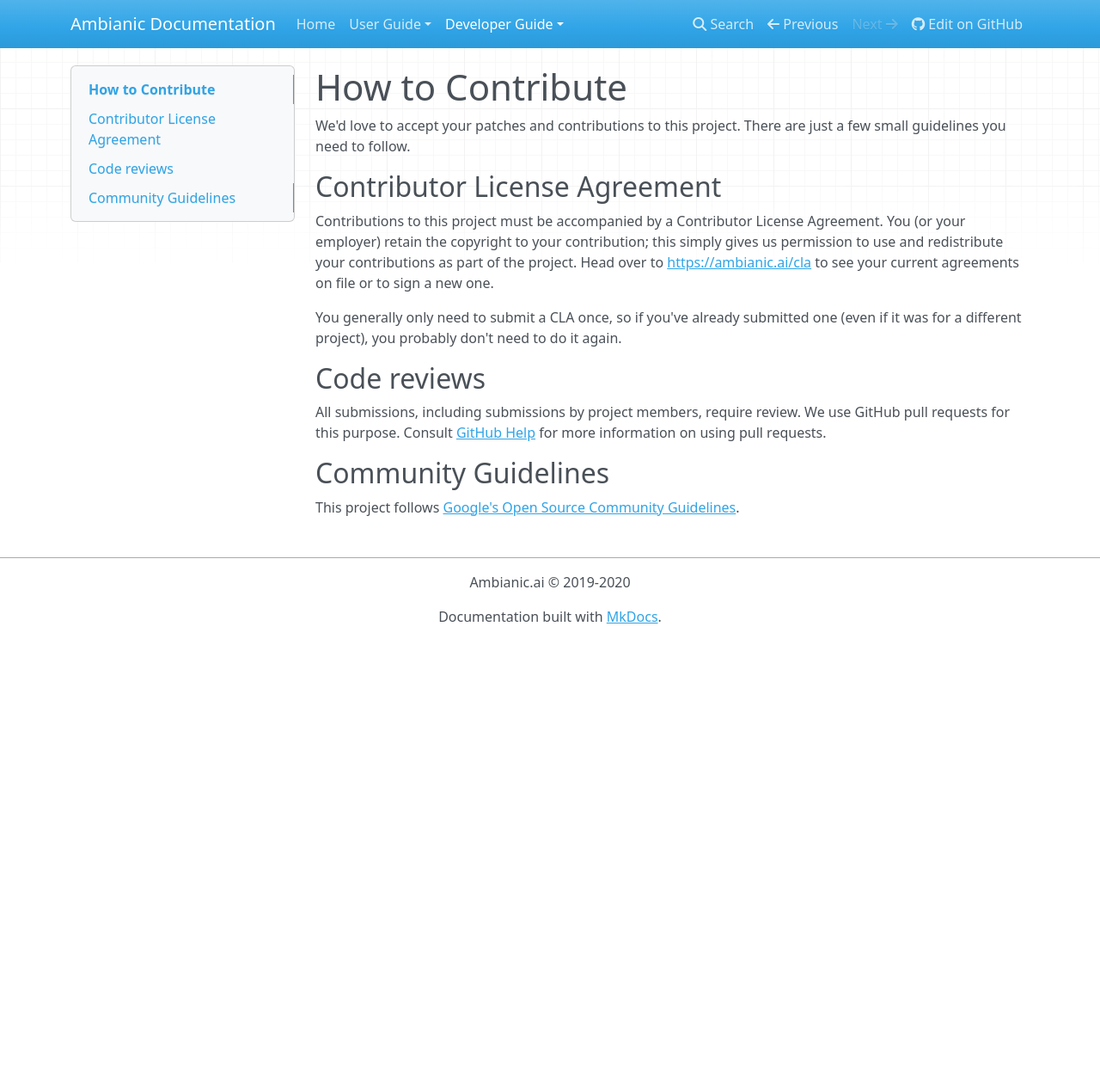
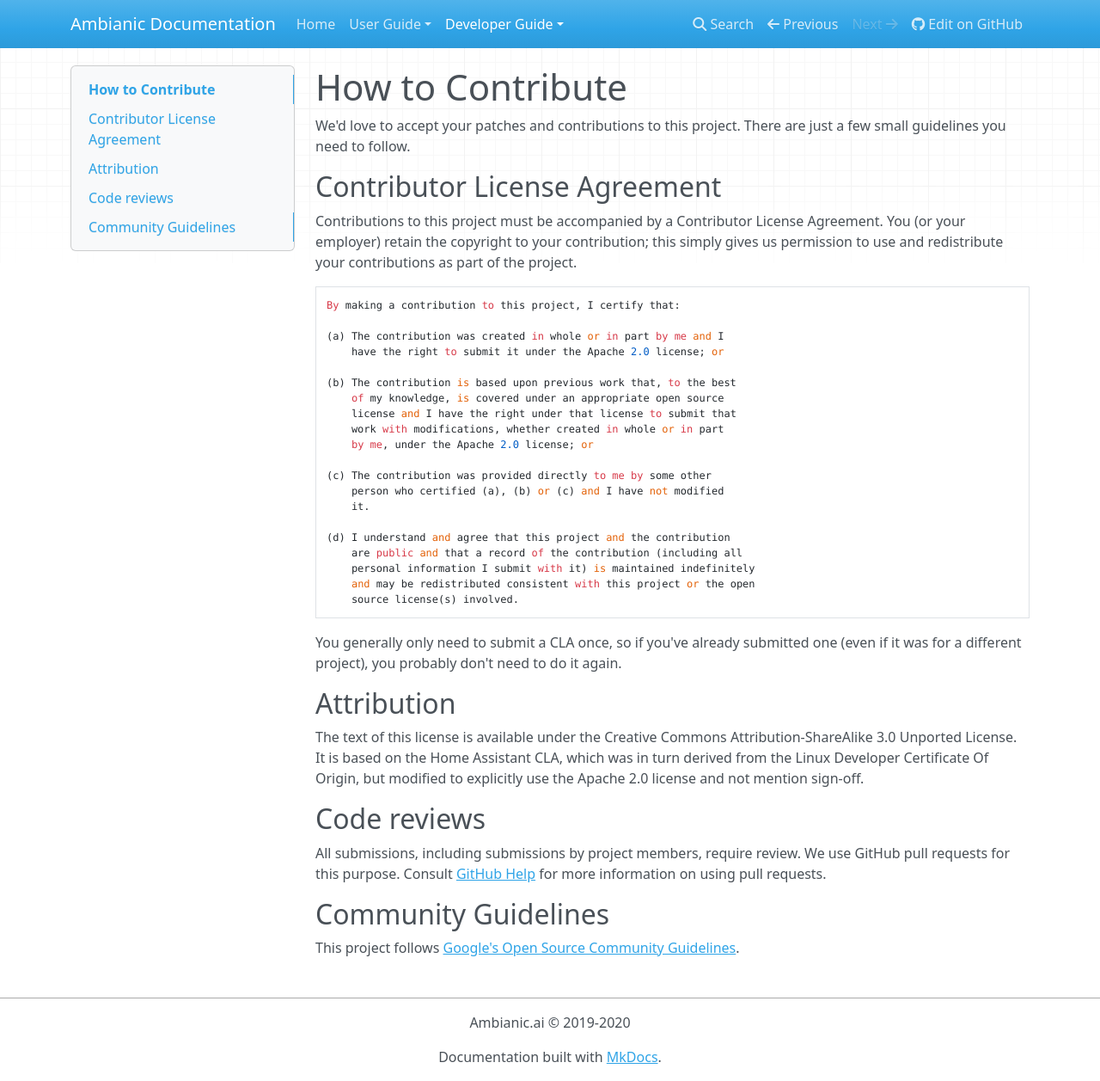
Before and after one commit to ambianic/ambianic-docs, an MkDocs documentation site: the page built from docs-md/legal/CONTRIBUTING.md, in a window 1280 px wide and 1257 px high. Shown: the whole window at 86% size. Built offline with MkDocs 1.6.1, drawn with Linux system fonts in a browser that asks for light colours; nearby versions of some CDN libraries.

Commit message:
docs: add text for CLA

````diff
--- a/docs-md/legal/CONTRIBUTING.md
+++ b/docs-md/legal/CONTRIBUTING.md
@@ -8,12 +8,38 @@ just a few small guidelines you need to follow.
 Contributions to this project must be accompanied by a Contributor License
 Agreement. You (or your employer) retain the copyright to your contribution;
 this simply gives us permission to use and redistribute your contributions as
-part of the project. Head over to <https://ambianic.ai/cla> to see
-your current agreements on file or to sign a new one.
+part of the project.
+
+```
+By making a contribution to this project, I certify that:
+
+(a) The contribution was created in whole or in part by me and I
+    have the right to submit it under the Apache 2.0 license; or
+
+(b) The contribution is based upon previous work that, to the best
+    of my knowledge, is covered under an appropriate open source
+    license and I have the right under that license to submit that
+    work with modifications, whether created in whole or in part
+    by me, under the Apache 2.0 license; or
+
+(c) The contribution was provided directly to me by some other
+    person who certified (a), (b) or (c) and I have not modified
+    it.
+
+(d) I understand and agree that this project and the contribution
+    are public and that a record of the contribution (including all
+    personal information I submit with it) is maintained indefinitely
+    and may be redistributed consistent with this project or the open
+    source license(s) involved.
+```
 
 You generally only need to submit a CLA once, so if you've already submitted one
 (even if it was for a different project), you probably don't need to do it
 again.
+
+## Attribution
+
+The text of this license is available under the Creative Commons Attribution-ShareAlike 3.0 Unported License. It is based on the Home Assistant CLA, which was in turn derived from the Linux Developer Certificate Of Origin, but modified to explicitly use the Apache 2.0 license and not mention sign-off.
 
 ## Code reviews
 
````
